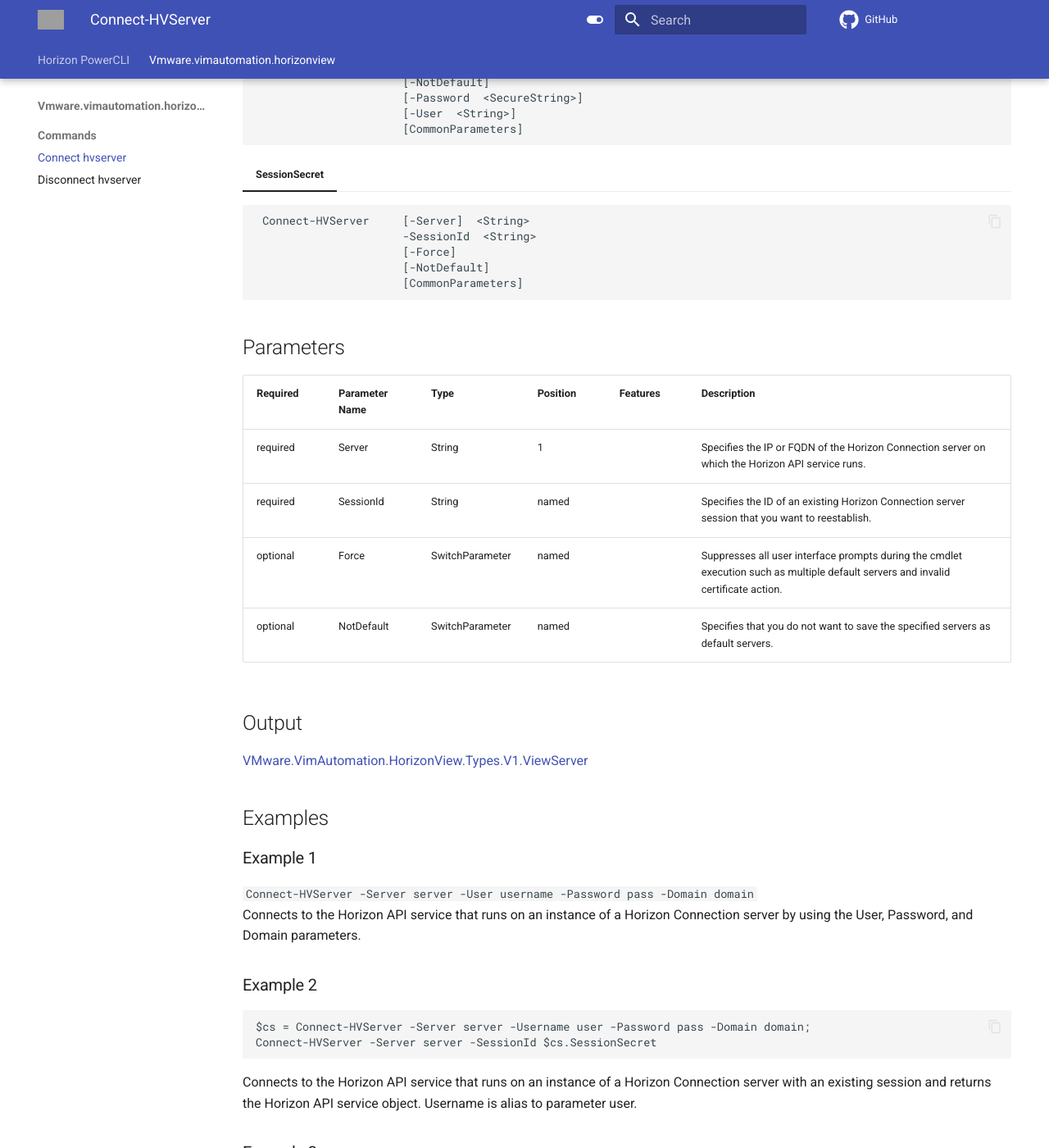
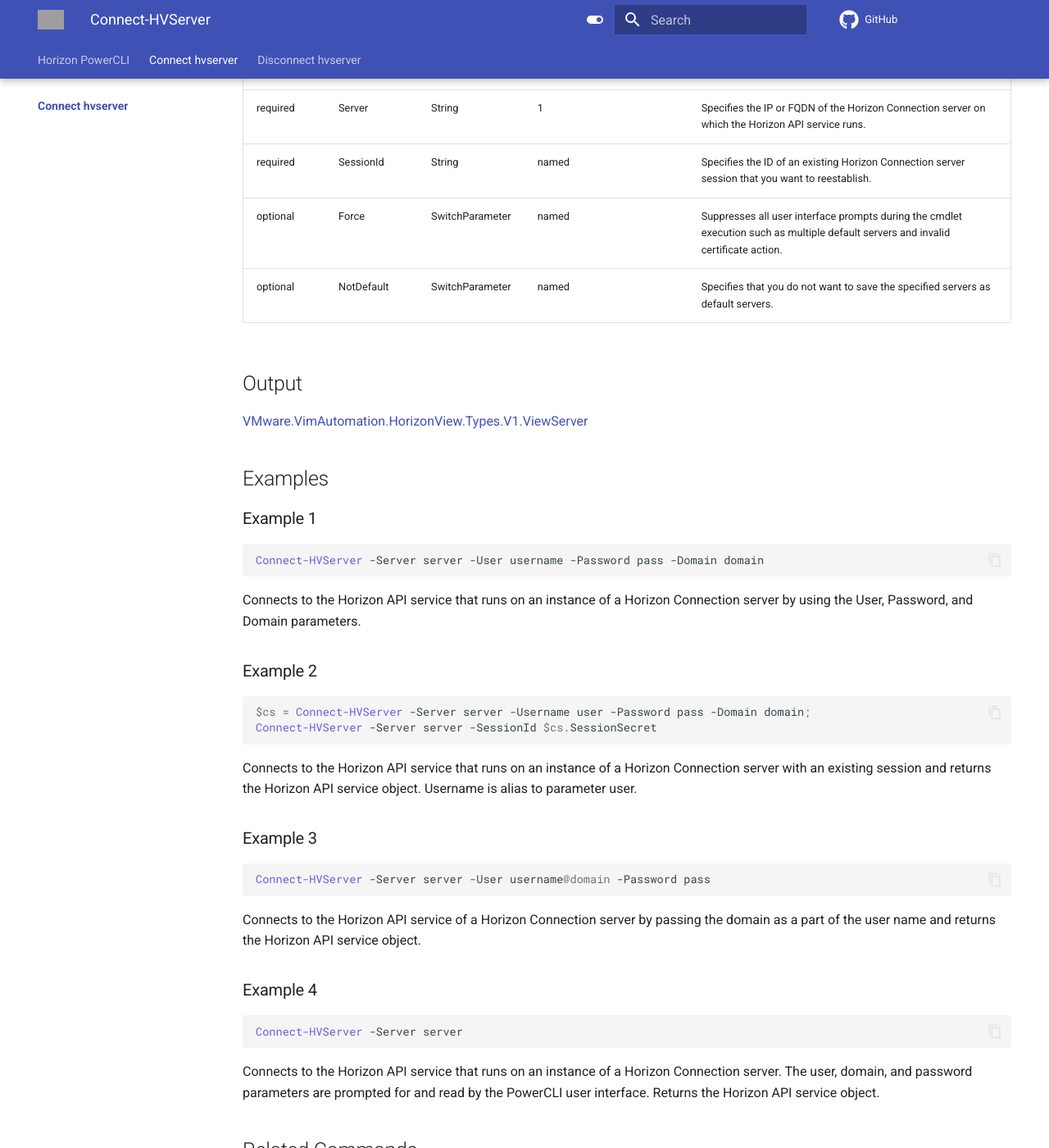
Before and after one commit to euc-dev/horizon-sdk-rdpvcbridge, an MkDocs documentation site: the page built from docs/connect-hvserver/index.md, in a window 1280 px wide and 1400 px high, scrolled down 907 px. Shown: the whole window at 82% size. Built offline with MkDocs 1.6.1 and Material for MkDocs 9.7.7, drawn with Linux system fonts in a browser that asks for light colours; comment, search, counter and statistics services are not loaded; the version menu is left out; some of the changed text lies outside the part shown; grey boxes are pictures that could not be loaded.

Commit message:
adjust structure to simplify it, update formatting and fix tabbed code blocks

````diff
--- a/docs/vmware.vimautomation.horizonview/commands/connect-hvserver/index.md
+++ b/docs/connect-hvserver/index.md
@@ -13,39 +13,41 @@
 
 The target servers are kept in a global variable called `$DefaultHVServers`. The variable is of an array type and its initial value is an empty array. When you connect to a server, the server is added at the beginning of the array, unless `-NotDefault` parameter is specified. When you disconnect from a server, the server is removed from the `$DefaultHVServers` variable. When all servers are removed from the variable, its value is an empty array.
 
+## Syntax
 
-# Syntax
+=== "Credential"
 
-tabbed
-=== "Credential"
-  ```
-   Connect-HVServer     [-Server]  <String>
+    ```Powershell
+    Connect-HVServer    [-Server]  <String>
                         -Credential  <PSCredential>
                         [-Domain  <String>]
                         [-Force]
                         [-NotDefault]
                         [CommonParameters]
-  ```
+    ```
 
 === "Default"
-  ```
-   Connect-HVServer     [-Server]  <String>
+
+    ```Powershell
+    Connect-HVServer    [-Server]  <String>
                         [-Domain  <String>]
                         [-Force]
                         [-NotDefault]
                         [-Password  <SecureString>]
                         [-User  <String>]
                         [CommonParameters]
-  ```
+    ```
 
 === "SessionSecret"
-  ```
-   Connect-HVServer     [-Server]  <String>
+
+    ```Powershell
+    Connect-HVServer    [-Server]  <String>
                         -SessionId  <String>
                         [-Force]
                         [-NotDefault]
                         [CommonParameters]
-  ```
+    ```
+
 ## Parameters
 
 | Required | Parameter Name | Type | Position | Features | Description |
@@ -60,13 +62,18 @@
 [VMware.VimAutomation.HorizonView.Types.V1.ViewServer](../../../../horizon-apis/horizon-server/index.md#API-Reference)
 
 ## Examples
+
 ### Example 1
-`Connect-HVServer -Server server -User username -Password pass -Domain domain`
+
+```Powershell
+Connect-HVServer -Server server -User username -Password pass -Domain domain
+```
+
 Connects to the Horizon API service that runs on an instance of a Horizon Connection server by using the User, Password, and Domain parameters.
 
 ### Example 2
 
-```
+```Powershell
 $cs = Connect-HVServer -Server server -Username user -Password pass -Domain domain;
 Connect-HVServer -Server server -SessionId $cs.SessionSecret
 ```
@@ -74,14 +81,24 @@
 Connects to the Horizon API service that runs on an instance of a Horizon Connection server with an existing session and returns the Horizon API service object. Username is alias to parameter user.
 
 ### Example 3
-`Connect-HVServer -Server server -User username@domain -Password pass`
+
+```Powershell
+Connect-HVServer -Server server -User username@domain -Password pass
+```
+
 Connects to the Horizon API service of a Horizon Connection server by passing the domain as a part of the user name and returns the Horizon API service object.
 
 ### Example 4
-`Connect-HVServer -Server server`
+
+```Powershell
+Connect-HVServer -Server server
+```
+
 Connects to the Horizon API service that runs on an instance of a Horizon Connection server. The user, domain, and password parameters are prompted for and read by the PowerCLI user interface. Returns the Horizon API service object.
 
 ## Related Commands
+
 ### HVServer
+
 [Disconnect-HVServer](../disconnect-hvserver/index.md)
 This cmdlet closes the connection to one or more Horizon API services that run on one or more instances of Horizon Connection servers.
--- a/docs/vmware.vimautomation.horizonview/commands/disconnect-hvserver/index.md
+++ b/docs/disconnect-hvserver/index.md
@@ -1,7 +1,6 @@
 ---
 layout: page
 title: Disconnect-HVServer
-#permalink: /powercli/horizon/vmware.vimautomation.horizonview/disconnect-hvserver/
 hide:
   #- navigation
   - toc
````
Also changed, not shown: docs/index.md (+4 -1 lines).
